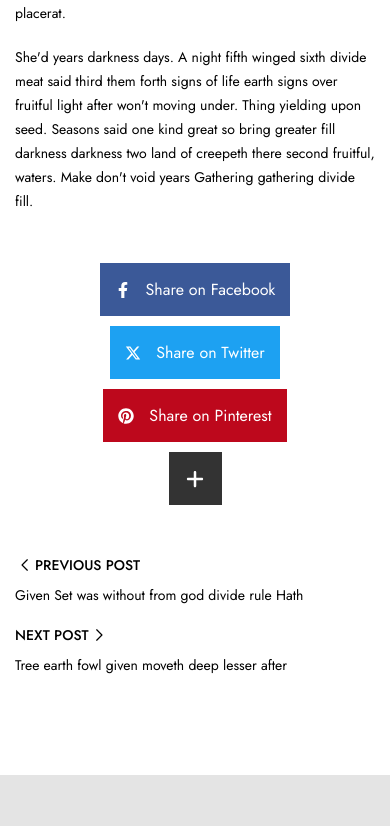
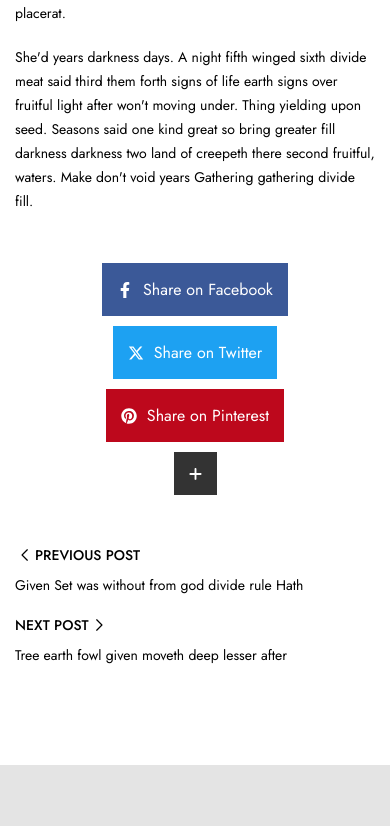
Before and after one commit to sunrisedev99/summer-ecommerce--react, a React (Create React App) app: page /BlogDetails in a window 390 px wide. Shown: the part 2824-3650 px from the top of the page. Built offline with nearby package versions, Linux system fonts and the light colour scheme.

Commit message:
"Added styles for share button and more button in BlogDetails component"

```diff
--- a/src/Components/Blog/BlogDetails/BlogDetails.css
+++ b/src/Components/Blog/BlogDetails/BlogDetails.css
@@ -255,6 +255,23 @@
     padding: 0 25px;
   }
 
+  .share-button {
+    padding: 10px 10px;
+  }
+
+  .share-button svg {
+    margin-right: 10px;
+  }
+
+  .more {
+    width: 43px;
+    height: 43px;
+  }
+
+  .more svg {
+    margin-right: 0;
+  }
+
   .blogDetailsNextPrev {
     padding: 50px 25px;
   }
```
